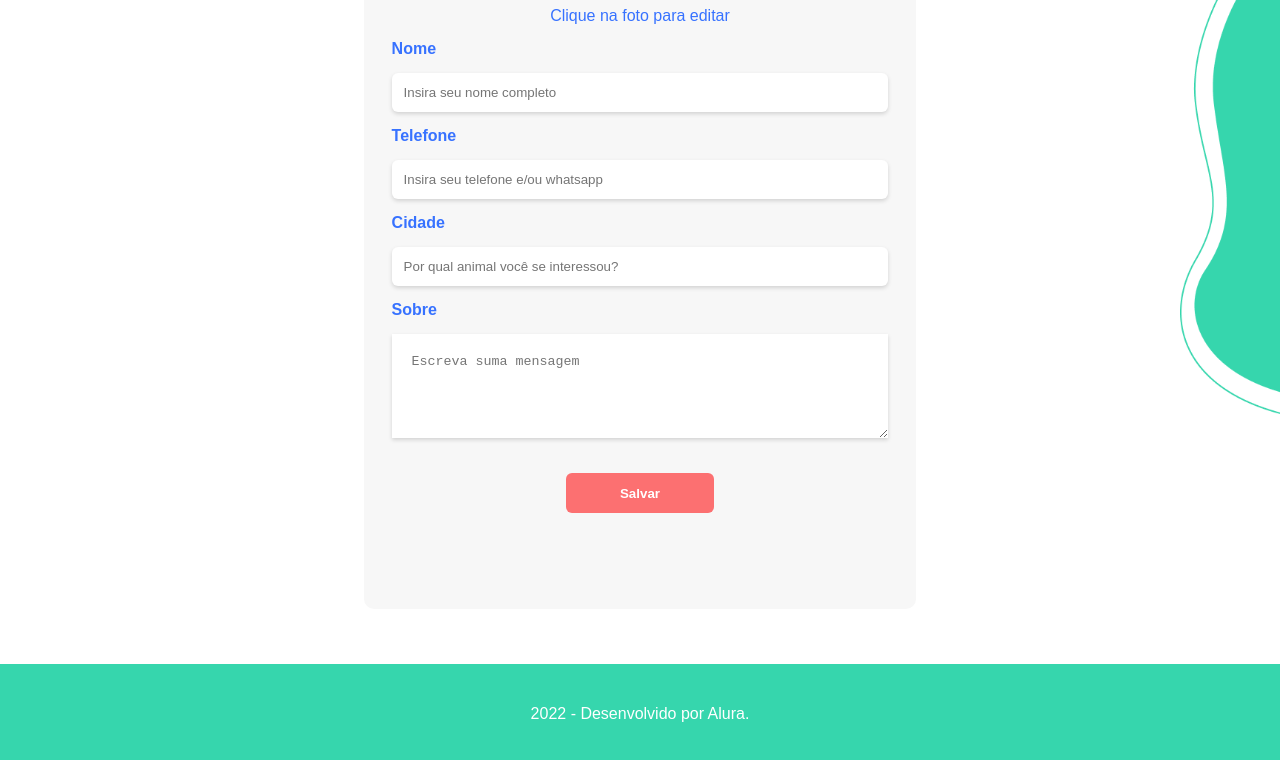
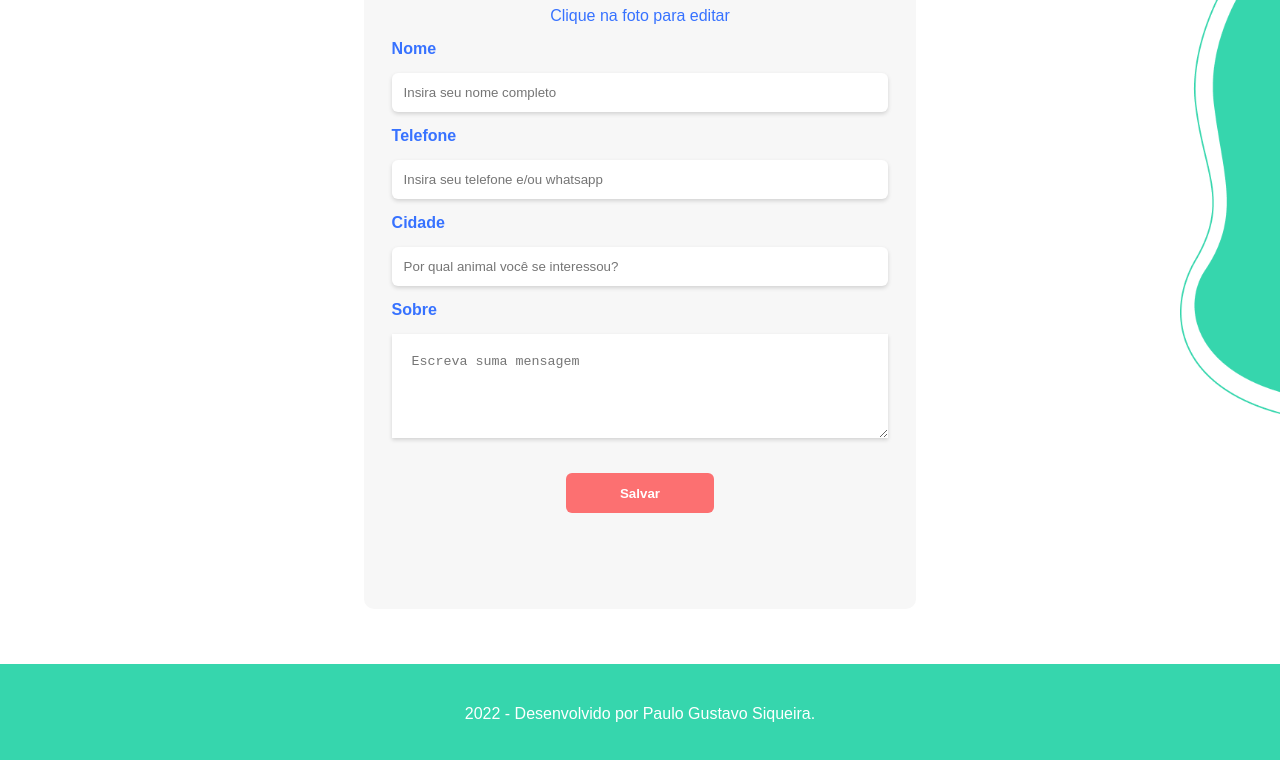
Before and after one commit to Paulogsiqueira/adopet-front-end, a plain HTML site: page Perfil.html in a window 1280 px wide. Shown: the part 491-1251 px from the top of the page. Drawn offline with Linux system fonts and the light colour scheme.

Commit message:
Alteraçao rodape

```diff
--- a/Perfil.html
+++ b/Perfil.html
@@ -54,7 +54,7 @@
     </main>
 
     <footer class="rodape">
-        <p class="rodape__texto">2022 - Desenvolvido por Alura.</p>
+        <p class="rodape__texto">2022 - Desenvolvido por Paulo Gustavo Siqueira.</p>
     </footer>
 </body>
 </html>
```
Also changed, not shown: cadastro.html (+1 -1 lines), contato.html (+1 -1 lines), home.html (+1 -1 lines), index.html (+1 -1 lines), login.html (+1 -1 lines).
